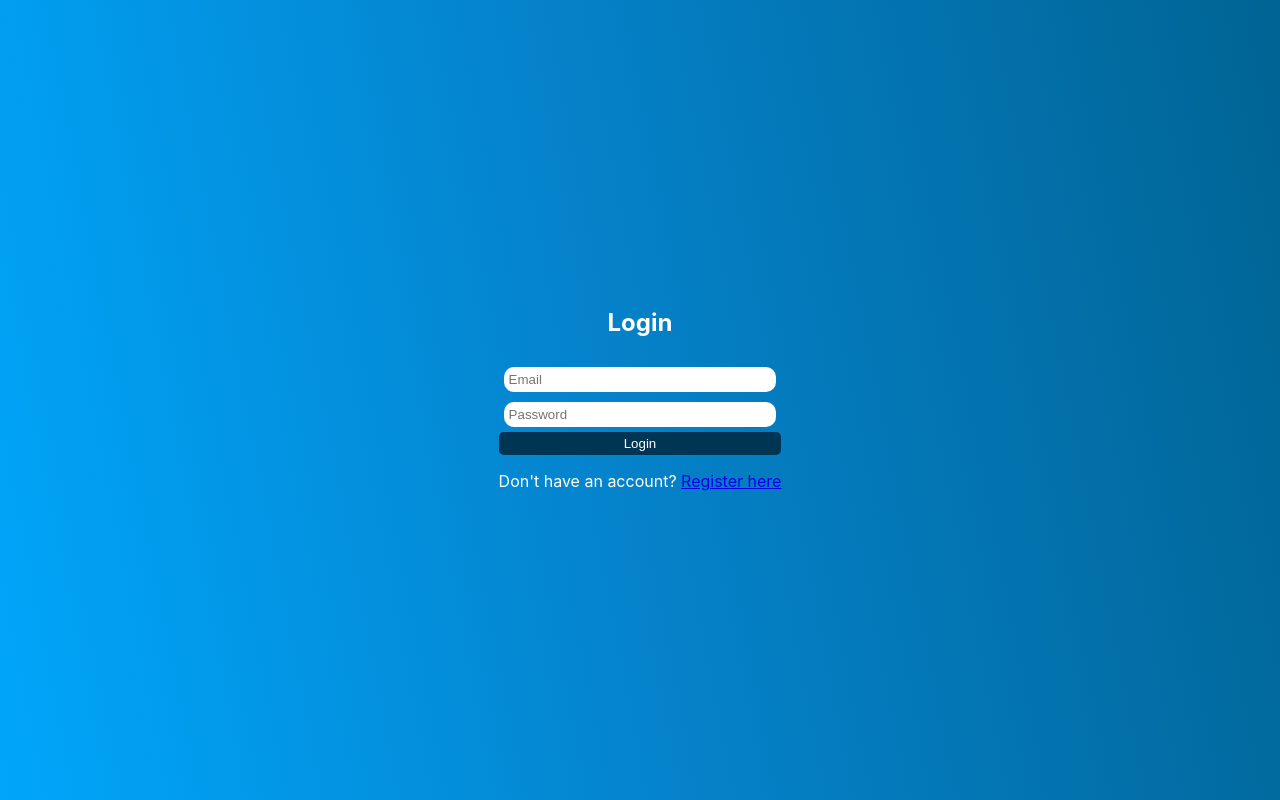
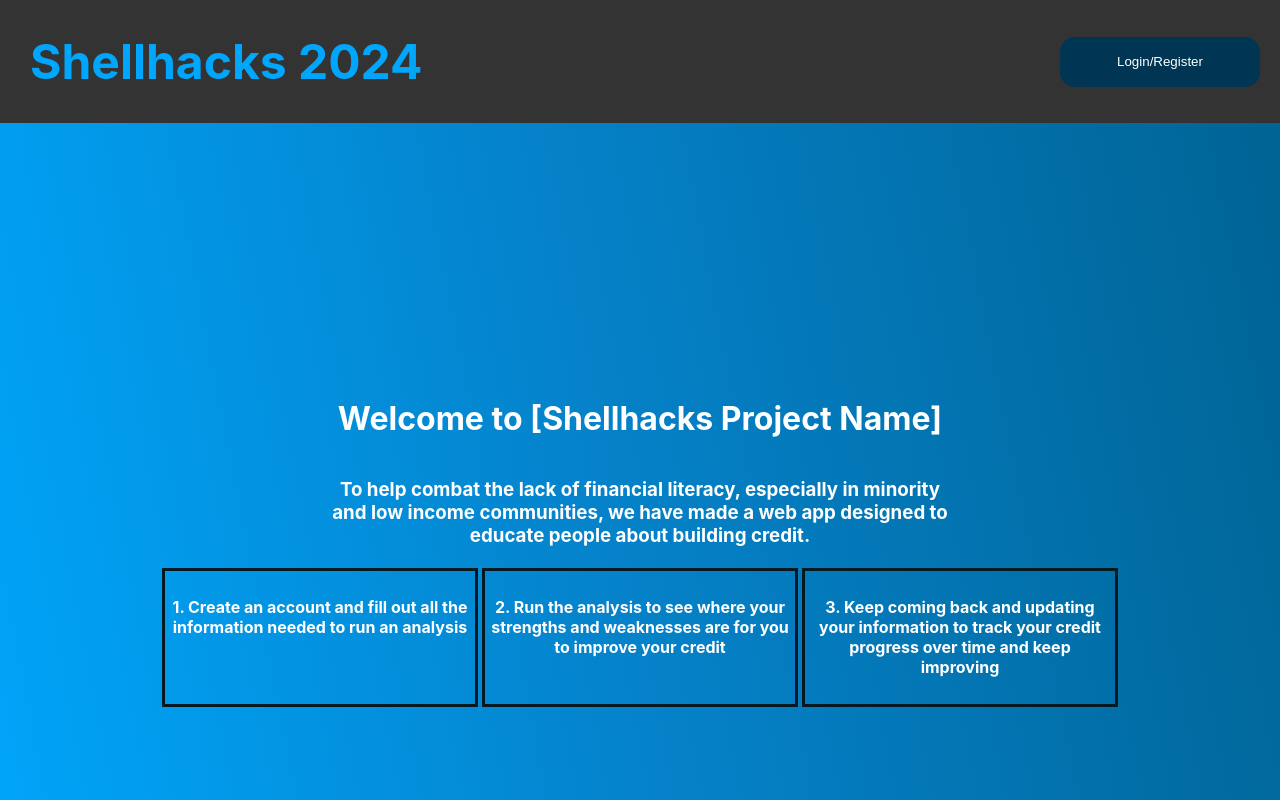
Before and after one commit to nowji/shellhacks2024, a React (Create React App) app: page /home in a window 1280 px wide. Before the commit this address led to /login. Shown: the top 800 px of the page. Built offline with nearby package versions, Linux system fonts and the light colour scheme.

Commit message:
updated navbar

```diff
--- a/src/App.js
+++ b/src/App.js
@@ -4,6 +4,8 @@ import Login from './components/Login';
 import Register from './components/Register';
 import Dashboard from './components/Dashboard';
 import Info from './components/Info';
+import Navbar from './components/Navbar';
+import Home from './components/Home';
 
 import './App.css';
 
@@ -19,8 +21,10 @@ function App() {
   };
 
   return (
-    <div className='App'>
+
       <Router>
+        <Navbar loggedIn={isAuthenticated} onLogout={handleLogout}/>
+        <div className='App'>
         <Routes>
           <Route
             path="/login"
@@ -32,16 +36,21 @@ function App() {
           />
           <Route
             path="/dashboard"
-            element={isAuthenticated ? <Dashboard onLogout={handleLogout} /> : <Navigate to="/login" />}
+            element={isAuthenticated ? <Dashboard /> : <Navigate to="/login" />}
           />
           <Route
             path="/info"
             element={isAuthenticated ? <Info/> : <Navigate to="/info" />}
           />
-          <Route path="*" element={<Navigate to="/login" />} />
+          <Route
+            path="/home"
+            element={<Home />}
+          />
+          <Route path="*" element={<Navigate to="/home" />} />
         </Routes>
+        </div>
       </Router>
-    </div>
+
   );
 }
 
--- a/src/components/Dashboard.jsx
+++ b/src/components/Dashboard.jsx
@@ -1,7 +1,7 @@
 import React, { useState } from 'react';
 import { useNavigate } from 'react-router-dom';
 
-function Dashboard({ onLogout }) {
+function Dashboard() {
 
     const navigate = useNavigate(); // Initialize the useNavigate hook
 
@@ -12,7 +12,6 @@ function Dashboard({ onLogout }) {
     return (
         <div>
           <h2>Welcome to your Dashboard</h2>
-          <button onClick={onLogout}>Logout</button>
           <h4>No information to display yet</h4>
           <button onClick={handleBeginAnalysis}>Begin Analysis</button>
         </div>
--- /dev/null
+++ b/src/components/Home.jsx
@@ -0,0 +1,41 @@
+import React from 'react';
+import '../styles/Home.css';
+
+function Home() {
+
+  return (
+    <div className='home-container'>
+        <div className='home-title-container'>
+          <h1>Welcome to [Shellhacks Project Name]</h1>
+        </div>
+        <div className='home-body-container'>
+          <h3>
+            To help combat the lack of financial literacy, especially in minority and
+            low income communities, we have made a web app designed to educate people about building
+            credit.
+          </h3>
+        </div>
+        <div className='steps-container'>
+          <div className='step'>
+            <h4>
+              1. Create an account and fill out all the information needed to run an analysis
+            </h4>
+          </div>
+          <div className='step'>
+            <h4>
+              2. Run the analysis to see where your strengths and weaknesses are for you to improve your credit
+            </h4>
+          </div>
+          <div className='step'>
+            <h4>
+              3. Keep coming back and updating your information to track your credit progress over time and keep improving
+            </h4>
+          </div>
+        </div>
+
+
+      </div>
+    );
+  }
+
+export default Home;
--- /dev/null
+++ b/src/components/Navbar.jsx
@@ -0,0 +1,28 @@
+import React, { useState } from 'react';
+import { useNavigate } from 'react-router-dom';
+import '../styles/Navbar.css'
+
+function Navbar({ loggedIn, onLogout }) {
+  //<button onClick={onLogout}>Logout</button>
+
+    const navigate = useNavigate();
+
+    const HandleNav = (path) => {
+        navigate(path)
+    };
+
+    return(
+      <div className="navbar">
+        <div className="navbar-left">
+          <h1><a className='logo' onClick={() => HandleNav('/home')}>Shellhacks 2024</a></h1>
+        </div>
+        <div className="navbar-right">
+          { loggedIn && (<button className="navbar-button" onClick={onLogout}>Logout</button>)}
+          <button className="navbar-button" onClick={!loggedIn ? () => HandleNav('/login') : () => HandleNav('/dashboard')}>{!loggedIn ? "Login/Register" : "Dashboard"}</button>
+        </div>
+      </div>
+
+    );
+    }
+
+    export default Navbar;
--- /dev/null
+++ b/src/styles/Home.css
@@ -0,0 +1,29 @@
+.home-container{
+  display: flex;
+  flex-direction: column;
+  justify-content: center;
+  align-items: center;
+  min-height: 100vh;
+  text-align: center;
+  padding: 20px;
+
+}
+
+.home-body-container{
+    width: 50%;
+    align-items: center;
+    text-align: center;
+}
+
+.steps-container{
+    width: 75vw;
+    display: flex;
+    flex-direction: row;
+}
+.step{
+    width: 25vw;
+    border: solid 3px #051923;
+    justify-content: left;
+    margin: 2px;
+    padding: 5px;
+}
--- /dev/null
+++ b/src/styles/Navbar.css
@@ -0,0 +1,36 @@
+.navbar {
+    display: flex;
+    justify-content: space-between;
+    align-items: center;
+    background-color: #333;
+    color: #00A6FB;
+}
+
+.navbar-button{
+    width: 200px;
+    height: 50px;
+    margin-right: 20px;
+    border-radius: 15px;
+}
+
+.navbar-left{
+    font-size: 1.5rem;
+    font-weight: bold;
+    text-decoration: none;
+}
+
+.navbar-right {
+    display: flex;
+    align-items: center;
+}
+
+.logo{
+    margin-left: 30px;
+    color: #00A6FB;
+    text-decoration: none;
+}
+
+.logo:hover{
+    cursor: pointer;
+    color: #6cceff
+}
```
Also changed, not shown: src/styles/Login.css (deleted).
